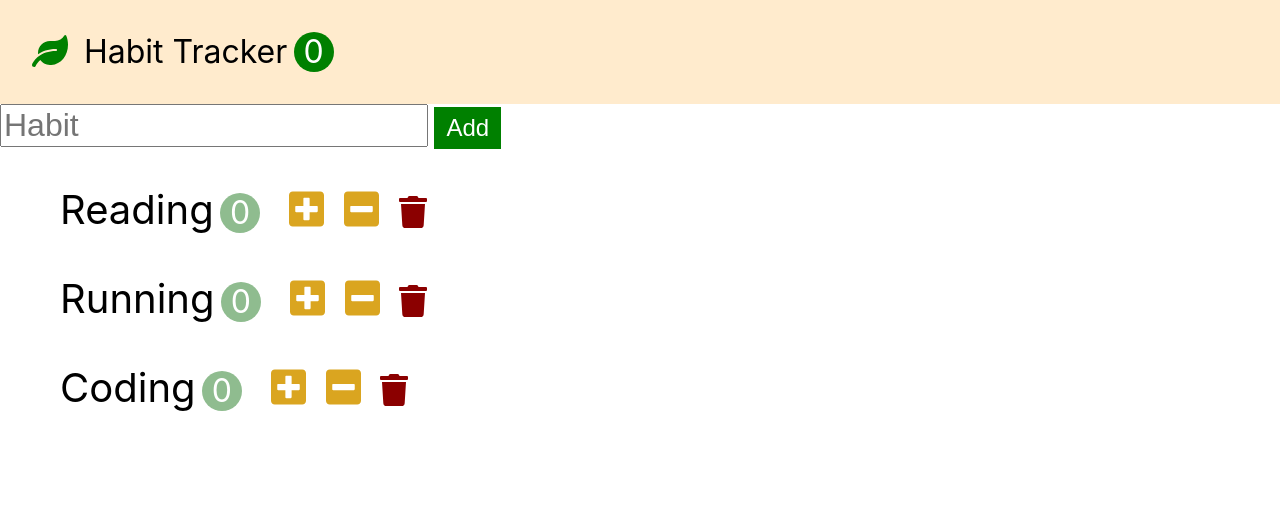
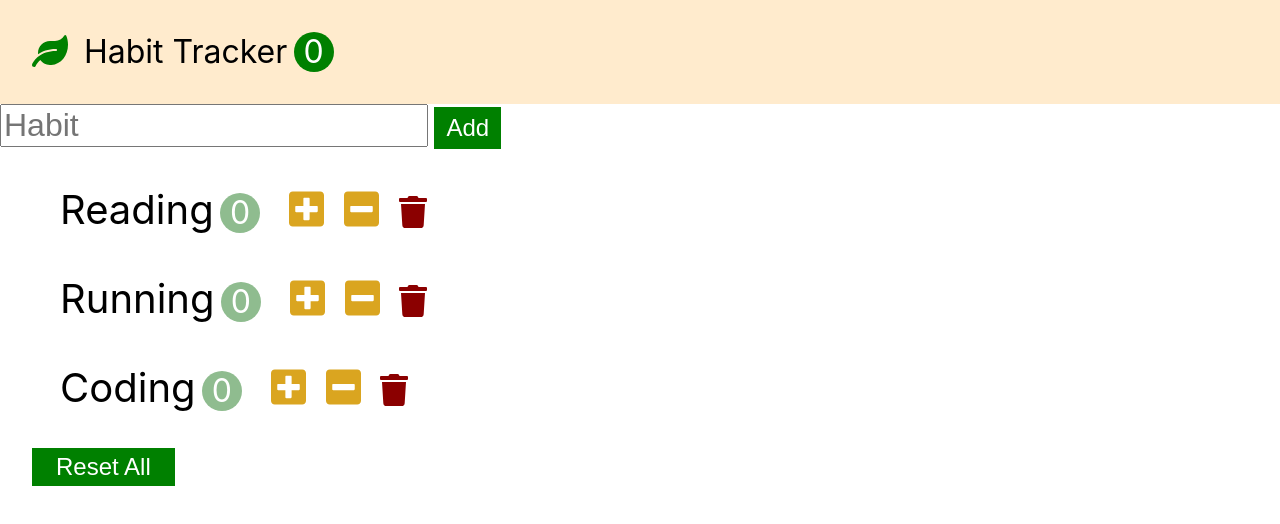
Before and after one commit to hjkdw95/react-practice-with-comment, a React (Create React App) app: page / in a window 1280 px wide. Shown: the top 524 px of the page. Built offline with nearby package versions, Linux system fonts and the light colour scheme.

Commit message:
✨ reset button 추가

```diff
--- a/src/App.css
+++ b/src/App.css
@@ -84,3 +84,11 @@
   font-size: 2rem;
   color: darkred;
 }
+
+.habits-reset {
+  font-size: 1.5rem;
+  padding: 0.2em 1em;
+  background-color: green;
+  color: #fff;
+  margin-left: 2rem;
+}
--- a/src/app.jsx
+++ b/src/app.jsx
@@ -47,6 +47,14 @@
   this.setState({habits});
 }
 
+handleReset = () => {
+  const habits = this.state.habits.map(habit => {
+    habit.count = 0;
+    return habit;
+  })
+  this.setState({habits});
+}
+
 
   render() {
     return (
@@ -60,6 +68,7 @@
           onDecrement={this.handleDecrement}
           onDelete={this.handleDelete}
           onAdd={this.handleAdd}
+          onReset={this.handleReset}
         />
       </>
     )
--- a/src/components/habit.jsx
+++ b/src/components/habit.jsx
@@ -1,6 +1,6 @@
-import React, { Component } from 'react';
+import React, { PureComponent } from 'react';
 
-class Habit extends Component {
+class Habit extends PureComponent {
     /* props로 전달된 콜백함수들이 버튼 클릭되면 활성화되도록 한다 */
     handleIncrement = () => {
         this.props.onIncrement(this.props.habit);
--- a/src/components/habitAddFrom.jsx
+++ b/src/components/habitAddFrom.jsx
@@ -1,6 +1,6 @@
-import React, { Component } from 'react';
+import React, { PureComponent } from 'react';
 
-class HabitAddFrom extends Component {
+class HabitAddFrom extends PureComponent {
     formRef = React.createRef();
     inputRef = React.createRef();
 
--- a/src/components/habits.jsx
+++ b/src/components/habits.jsx
@@ -30,6 +30,8 @@
                     <Habit
                         key = {habit.id}
                         habit = {habit}
+                        name = {habit.name}
+                        count = {habit.count} /* 계속 변화하는 것을 따로 떼서 오브젝트로 만든다 */
                         onIncrement={this.handleIncrement}
                         onDecrement={this.handleDecrement}
                         onDelete={this.handleDelete}
@@ -37,6 +39,7 @@
                     /* state가 있는곳에서 메소드 다루게 했으니 props로 habit에 보내준다 */
                 ))}
             </ul>
+            <button className="habits-reset" onClick={this.props.onReset}>Reset All</button> {/*reset버튼은 반복되어 사용되지 않기 때문에 컴포넌트화 하지 않는다 - 추후에 필요할 시 컴포넌트화 예정 */}
         </>
     }
 }
```
